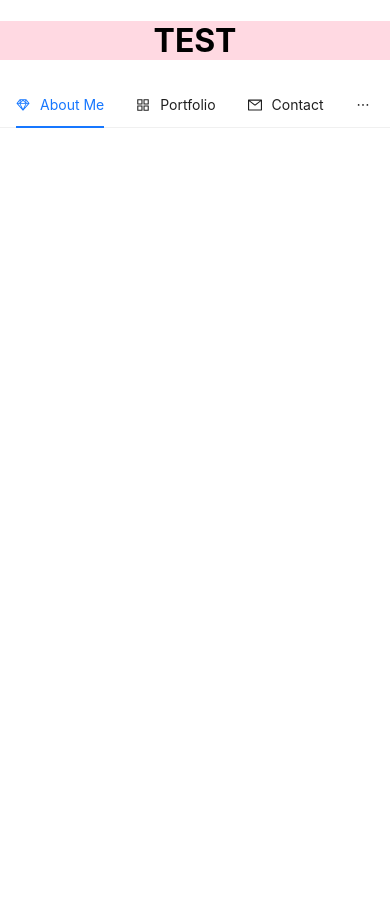
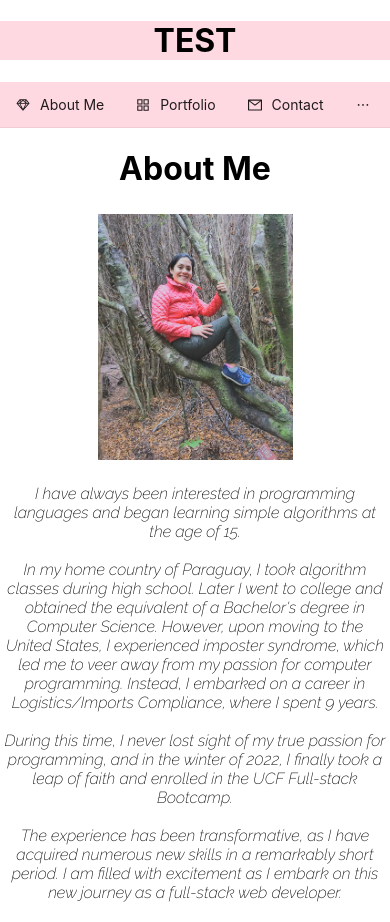
Before and after one commit to ginitadavis/platinum-portfolio, a React (Create React App) app in the folder diamond-portfolio/: page / in a window 390 px wide. Before the commit the page ends 844 px from the top, so only its background shows below. Built offline with nearby package versions, Linux system fonts and the light colour scheme.

Commit message:
Added routing navigation in Content.js

```diff
--- a/diamond-portfolio/package.json
+++ b/diamond-portfolio/package.json
@@ -9,6 +9,7 @@
     "antd": "^5.5.0",
     "react": "^18.2.0",
     "react-dom": "^18.2.0",
+    "react-router-dom": "^6.11.2",
     "react-scripts": "5.0.1",
     "web-vitals": "^2.1.4"
   },
--- a/diamond-portfolio/public/index.html
+++ b/diamond-portfolio/public/index.html
@@ -1,14 +1,12 @@
 <!DOCTYPE html>
 <html lang="en">
+
 <head>
   <meta charset="utf-8" />
   <link rel="icon" href="%PUBLIC_URL%/favicon.ico" />
   <meta name="viewport" content="width=device-width, initial-scale=1" />
   <meta name="theme-color" content="#000000" />
-    <meta
-      name="description"
-      content="Web site created using create-react-app"
-    />
+  <meta name="description" content="Web site created using create-react-app" />
   <link rel="apple-touch-icon" href="%PUBLIC_URL%/logo192.png" />
   <!--
       manifest.json provides metadata used when your web app is installed on a
@@ -24,8 +22,12 @@
       work correctly both with client-side routing and a non-root public URL.
       Learn how to configure a non-root public URL by running `npm run build`.
     -->
+  <link
+    href="https://fonts.googleapis.com/css2?family=Dancing+Script&family=Playfair+Display&family=Raleway:ital,wght@1,200&family=Shadows+Into+Light&display=swap"
+    rel="stylesheet">
   <title>React App</title>
 </head>
+
 <body>
   <noscript>You need to enable JavaScript to run this app.</noscript>
   <div id="root"></div>
@@ -40,4 +42,5 @@
       To create a production bundle, use `npm run build` or `yarn build`.
     -->
 </body>
+
 </html>
--- a/diamond-portfolio/src/App.js
+++ b/diamond-portfolio/src/App.js
@@ -1,3 +1,4 @@
+import { BrowserRouter as Router } from 'react-router-dom';
 import './App.css';
 import React, { useState } from 'react';
 import HeaderMenu from './components/HeaderMenu';
@@ -6,10 +7,13 @@ import Content from './components/Content';
 function App() {
 
   return (
-    <div className="App">
-      <HeaderMenu />
-      <Content />
-    </div>
+
+    <Router>
+      <div className="App">
+        <HeaderMenu />
+        <Content />
+      </div>
+    </Router>
   );
 }
 
--- a/diamond-portfolio/src/components/AboutMe.js
+++ b/diamond-portfolio/src/components/AboutMe.js
@@ -1,9 +1,30 @@
 import React from 'react';
+import '../styles/Content.css';
+import myPhoto from '../images/about_me.JPG'
 
 function AboutMe() {
-    <>
-        <h1>About Me</h1>
-    </>
+    return (
+        <>
+            <h1 className='title'>About Me</h1>
+            <div className='photoAndDescription'>
+                <img className='profilePhoto' src={myPhoto} alt='My Photo' />
+                <div className='descriptionAboutMe'>
+                    <p> I have always been interested in programming languages and began learning simple algorithms at the age of 15.
+                        <br />
+                        <br />
+                        In my home country of Paraguay, I took algorithm classes during high school. Later I went to college and obtained the equivalent of a Bachelor's degree in Computer Science. However, upon moving to the United States, I experienced imposter syndrome, which led me to veer away from my passion for computer programming. Instead, I embarked on a career in Logistics/Imports Compliance, where I spent 9 years.
+                        <br />
+                        <br />
+                        During this time, I never lost sight of my true passion for programming, and in the winter of 2022, I finally took a leap of faith and enrolled in the UCF Full-stack Bootcamp.
+                        <br />
+                        <br />
+                        The experience has been transformative, as I have acquired numerous new skills in a remarkably short period. I am filled with excitement as I embark on this new journey as a full-stack web developer.
+                    </p>
+                </div>
+            </div>
+
+        </>
+    );
 }
 
 export default AboutMe;
--- a/diamond-portfolio/src/components/Contact.js
+++ b/diamond-portfolio/src/components/Contact.js
@@ -1,9 +1,11 @@
 import React from 'react';
 
 function Contact() {
-    <>
-        <h1>Contact</h1>
-    </>
+    return (
+        <>
+            <h1>Contact</h1>
+        </>
+    )
 }
 
 export default Contact;
--- a/diamond-portfolio/src/components/Content.js
+++ b/diamond-portfolio/src/components/Content.js
@@ -1,3 +1,4 @@
+import { BrowserRouter as Router, Routes, Route } from 'react-router-dom';
 import React from 'react';
 import '../styles/Content.css';
 import AboutMe from './AboutMe';
@@ -6,27 +7,36 @@ import Contact from './Contact';
 import Resume from './Resume';
 
 function Content({ selection }) {
-    let page;
+    // let page;
     console.log('This is inside of Content')
     console.log(selection)
-    switch (selection) {
-        case 'aboutMe':
-            page = <AboutMe />;
-            break;
-        case 'portfolio':
-            page = <Portfolio />;
-            break;
-        case 'contact':
-            page = <Contact />;
-            break;
-        case 'resume':
-            page = <Resume />;
-            break;
-        default:
-            page = null;
-    }
+    // switch (selection) {
+    //     case 'aboutMe':
+    //         page = <AboutMe />;
+    //         break;
+    //     case 'portfolio':
+    //         page = <Portfolio />;
+    //         break;
+    //     case 'contact':
+    //         page = <Contact />;
+    //         break;
+    //     case 'resume':
+    //         page = <Resume />;
+    //         break;
+    //     default:
+    //         page = null;
+    // }
 
-    return <>{page}</>;
+    return <>
+
+        <Routes>
+            <Route path='/' element={<AboutMe />} />
+            <Route path='/portfolio' element={<Portfolio />} />
+            <Route path='/contact' element={<Contact />} />
+            <Route path='/resume' element={<Resume />} />
+        </Routes>
+
+    </>;
 }
 
 export default Content;
--- a/diamond-portfolio/src/components/NavBar.js
+++ b/diamond-portfolio/src/components/NavBar.js
@@ -1,13 +1,18 @@
+import { useNavigate } from 'react-router-dom';
 import React, { useState } from 'react';
 import { SketchOutlined, AppstoreOutlined, MailOutlined, LinkOutlined } from '@ant-design/icons';
 import { Menu } from 'antd';
 import Content from './Content';
+import '../styles/HeaderMenu.css';
 
 function NavBar() {
+
+    const navigate = useNavigate();
+
     const items = [
         {
             label: 'About Me',
-            key: 'aboutMe',
+            key: '',
             icon: <SketchOutlined />,
         },
         {
@@ -32,14 +37,15 @@ function NavBar() {
     const onClick = (e) => {
         console.log('click ', e);
         setCurrent(e.key);
+        navigate('/' + e.key)
         console.log('click ', e.key);
     };
 
     return (
-        <>
-            <Menu onClick={onClick} selectedKeys={[current]} mode="horizontal" items={items} />
-            <Content selection={current} />
-        </>
+        <div className='navbar-container'>
+            <Menu onClick={onClick} selectedKeys={[current]} mode="horizontal" items={items} style={{ backgroundColor: '#FFD9E2' }} />
+            {/* <Content selection={current} /> */}
+        </div>
     );
 }
 
--- a/diamond-portfolio/src/components/Portfolio.js
+++ b/diamond-portfolio/src/components/Portfolio.js
@@ -1,9 +1,11 @@
 import React from 'react';
 
 function Portfolio() {
-    <>
-        <h1>Portfolio</h1>
-    </>
+    return (
+        <>
+            <h1>Portfolio</h1>
+        </>
+    )
 }
 
 export default Portfolio;
--- a/diamond-portfolio/src/components/Resume.js
+++ b/diamond-portfolio/src/components/Resume.js
@@ -1,9 +1,11 @@
 import React from 'react';
 
 function Resume() {
-    <>
-        <h1>Resume</h1>
-    </>
+    return (
+        <>
+            <h1>Resume</h1>
+        </>
+    )
 }
 
 export default Resume;
--- a/diamond-portfolio/src/styles/Content.css
+++ b/diamond-portfolio/src/styles/Content.css
@@ -0,0 +1,37 @@
+.photoAndDescription {
+    display: flex;
+    align-items: center;
+    /* Align vertically in the center */
+}
+
+.profilePhoto {
+    width: 20%;
+    height: 20%;
+    margin: 1%;
+}
+
+.descriptionAboutMe {
+    font-family: 'Raleway', sans-serif;
+    font-size: x-large;
+    margin: 1%;
+}
+
+@media (max-width: 768px) {
+    .photoAndDescription {
+        flex-direction: column;
+        justify-content: center;
+    }
+
+    .profilePhoto {
+        width: 50%;
+        height: 50%;
+        margin: 1%;
+        align-items: center;
+    }
+
+    .descriptionAboutMe {
+        font-family: 'Raleway', sans-serif;
+        font-size: medium;
+        margin: 1%;
+    }
+}
--- a/diamond-portfolio/src/styles/HeaderMenu.css
+++ b/diamond-portfolio/src/styles/HeaderMenu.css
@@ -1,3 +1,7 @@
 .headerMenu {
     background: #FFD9E2;
 }
+
+.navbar-container{
+    background: #FFD9E2;
+}
```
Also changed, not shown: diamond-portfolio/src/images/about_me.JPG (added), 1 other file (tests, documents, lock files or other folders). Lines whose indentation alone changed are shown as unchanged.
